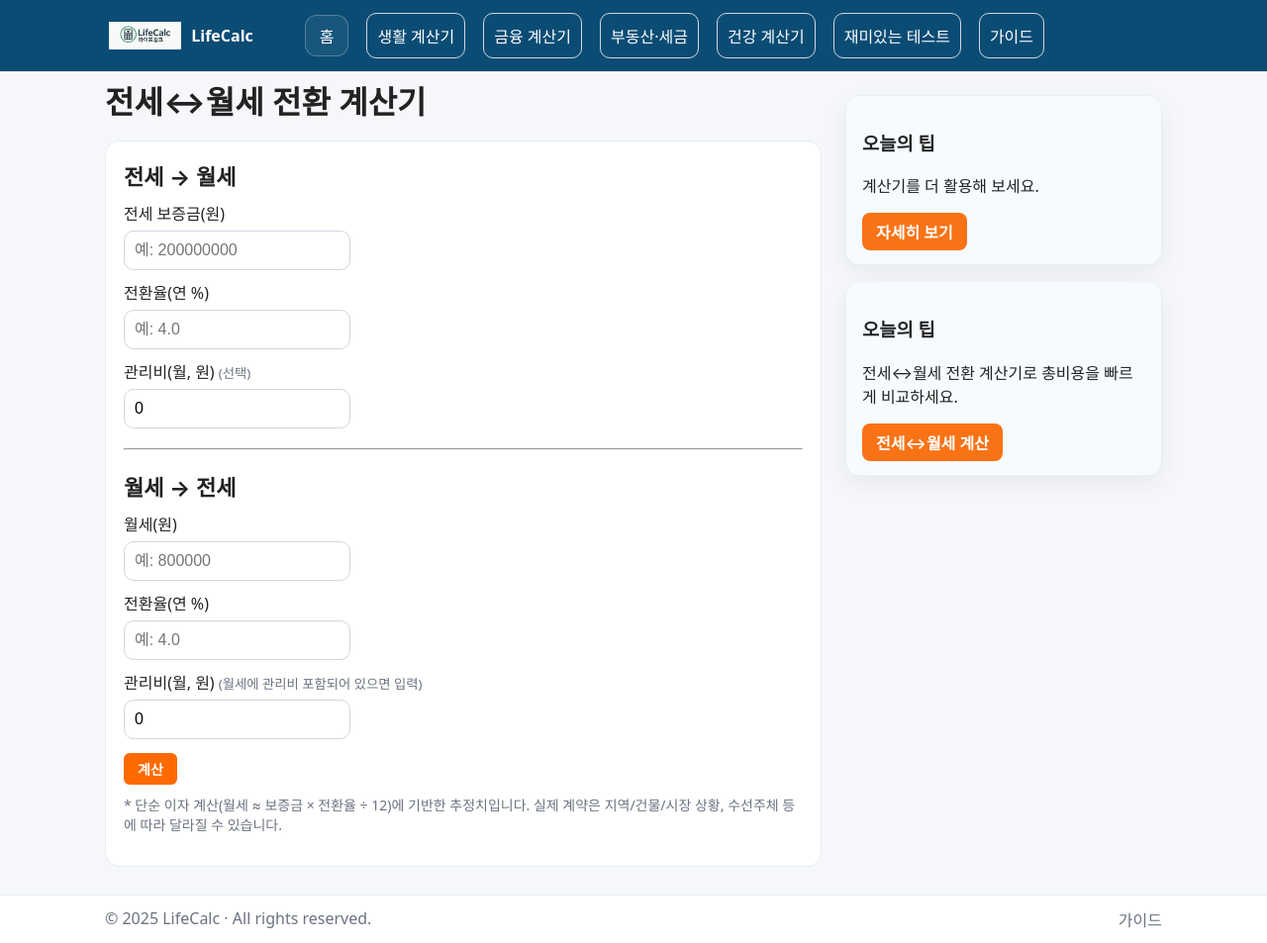
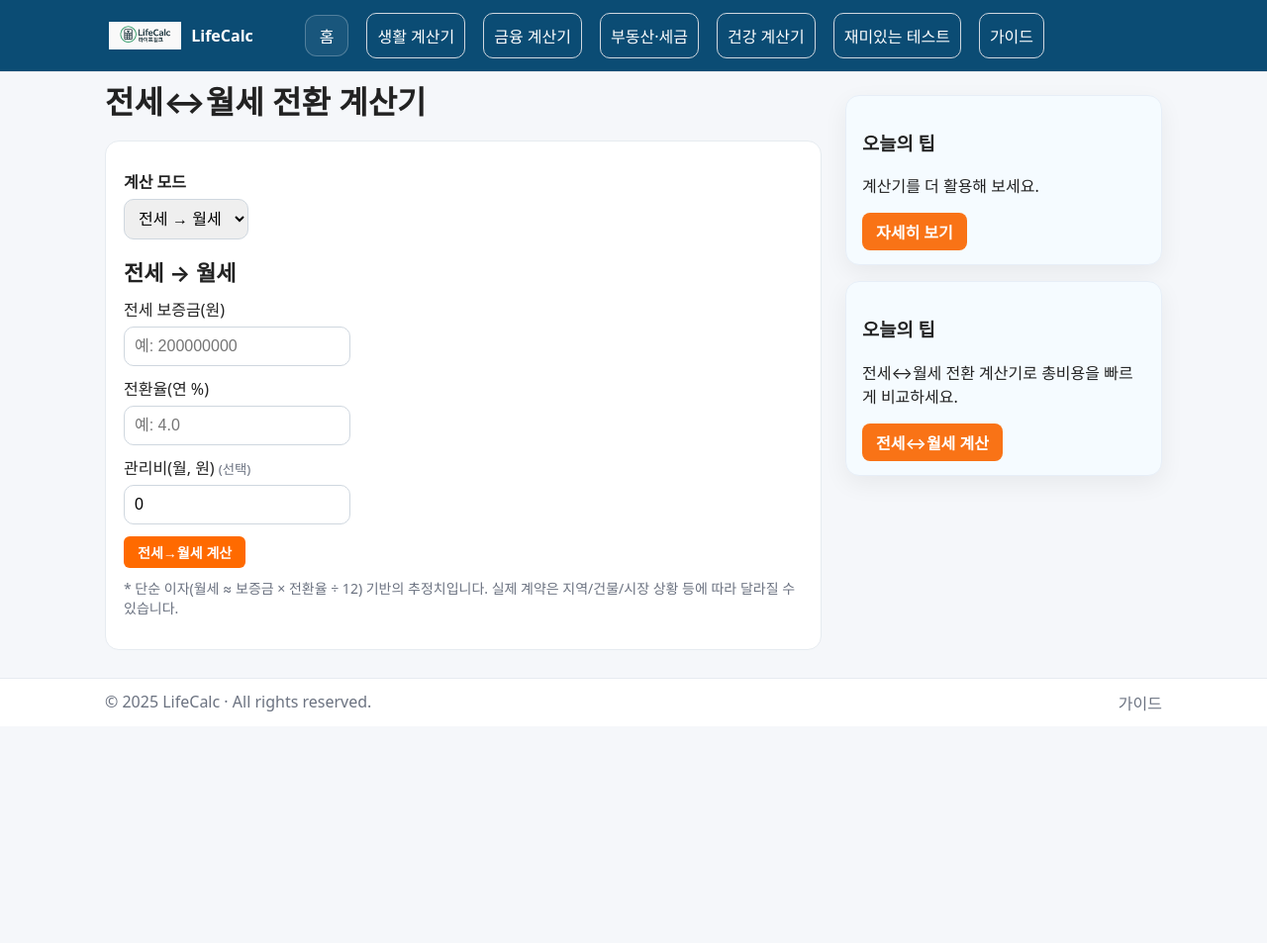
Before and after one commit to khai-lang/LifeCalc, a Jekyll site: the page built from realestate/rent-to-jeonse/index.md, in a window 1280 px wide and 953 px high. Shown: the whole window at 99% size. Built offline with Jekyll 4.4.1, drawn with Linux system fonts in a browser that asks for light colours; some of the changed lines change nothing that is shown.

Commit message:
Update index.md

```diff
--- a/realestate/rent-to-jeonse/index.md
+++ b/realestate/rent-to-jeonse/index.md
@@ -14,31 +14,41 @@ section: realestate
 <h1>전세↔월세 전환 계산기</h1>
 
 <div class="card" style="max-width:820px;margin:0 auto;">
-  <form onsubmit="event.preventDefault(); rentConv();" aria-label="전세 월세 전환 계산">
-    <h2 style="margin-top:0">전세 → 월세</h2>
-    <label for="jeonse">전세 보증금(원)</label>
-    <input type="number" id="jeonse" inputmode="numeric" placeholder="예: 200000000">
+  <form onsubmit="event.preventDefault(); calcRentConv();" aria-label="전세·월세 전환 계산">
+    <label for="mode"><strong>계산 모드</strong></label>
+    <select id="mode" onchange="syncMode()" style="margin-bottom:10px">
+      <option value="J2R">전세 → 월세</option>
+      <option value="R2J">월세 → 전세</option>
+    </select>
 
-    <label for="rate">전환율(연 %)</label>
-    <input type="number" id="rate" step="0.01" inputmode="decimal" placeholder="예: 4.0">
+    <!-- 전세 → 월세 -->
+    <fieldset id="boxJ2R" style="border:0;padding:0;margin:0">
+      <h2 style="margin:6px 0 8px">전세 → 월세</h2>
+      <label for="jeonse">전세 보증금(원)</label>
+      <input type="number" id="jeonse" inputmode="numeric" placeholder="예: 200000000">
 
-    <label for="mfee">관리비(월, 원) <small style="color:#6b7280">(선택)</small></label>
-    <input type="number" id="mfee" inputmode="numeric" value="0">
+      <label for="rate">전환율(연 %)</label>
+      <input type="number" id="rate" step="0.01" inputmode="decimal" placeholder="예: 4.0">
 
-    <hr style="margin:20px 0">
+      <label for="mfee">관리비(월, 원) <small style="color:#6b7280">(선택)</small></label>
+      <input type="number" id="mfee" inputmode="numeric" value="0">
+    </fieldset>
 
-    <h2>월세 → 전세</h2>
-    <label for="rent">월세(원)</label>
-    <input type="number" id="rent" inputmode="numeric" placeholder="예: 800000">
+    <!-- 월세 → 전세 -->
+    <fieldset id="boxR2J" style="border:0;padding:0;margin:0;display:none">
+      <h2 style="margin:6px 0 8px">월세 → 전세</h2>
+      <label for="rent">월세(원)</label>
+      <input type="number" id="rent" inputmode="numeric" placeholder="예: 800000">
 
-    <label for="rate2">전환율(연 %)</label>
-    <input type="number" id="rate2" step="0.01" inputmode="decimal" placeholder="예: 4.0">
+      <label for="rate2">전환율(연 %)</label>
+      <input type="number" id="rate2" step="0.01" inputmode="decimal" placeholder="예: 4.0">
 
-    <label for="mfee2">관리비(월, 원) <small style="color:#6b7280">(월세에 관리비 포함되어 있으면 입력)</small></label>
-    <input type="number" id="mfee2" inputmode="numeric" value="0">
+      <label for="mfee2">관리비(월, 원) <small style="color:#6b7280">(월세에 관리비 포함 시 입력)</small></label>
+      <input type="number" id="mfee2" inputmode="numeric" value="0">
+    </fieldset>
 
-    <div style="margin-top:14px">
-      <button class="btn" type="submit" style="background:#ff6a00;color:#fff;border:0">계산</button>
+    <div style="margin-top:12px">
+      <button id="calcBtn" class="btn" type="submit">전세→월세 계산</button>
     </div>
   </form>
 
@@ -61,69 +71,62 @@ section: realestate
   </div>
 
   <p style="font-size:14px;color:#6b7280;margin-top:10px">
-    * 단순 이자 계산(월세 ≈ 보증금 × 전환율 ÷ 12)에 기반한 추정치입니다. 실제 계약은 지역/건물/시장 상황, 수선주체 등에 따라 달라질 수 있습니다.
+    * 단순 이자(월세 ≈ 보증금 × 전환율 ÷ 12) 기반의 추정치입니다. 실제 계약은 지역/건물/시장 상황 등에 따라 달라질 수 있습니다.
   </p>
 </div>
 
-<!-- (선택) 오른쪽 레일/모바일 하단에 순환형 팁 노출 -->
 {% include promo-tip-rotate.html %}
 
 <script>
-// 통화 포맷
-function formatKRW(n){
-  return (isFinite(n) ? Math.round(n) : 0).toLocaleString('ko-KR');
+function formatKRW(n){ return (isFinite(n)?Math.round(n):0).toLocaleString('ko-KR'); }
+function nv(id){ const el=document.getElementById(id); return el ? (+el.value||0) : 0; }
+function showAd(){ const ad=document.getElementById('result-ad'); if(ad) ad.style.display='block'; }
+
+function syncMode(){
+  const mode = document.getElementById('mode').value;
+  const j2r  = document.getElementById('boxJ2R');
+  const r2j  = document.getElementById('boxR2J');
+  const btn  = document.getElementById('calcBtn');
+
+  if(mode === 'J2R'){
+    j2r.style.display = '';   r2j.style.display = 'none';
+    btn.textContent   = '전세→월세 계산';
+  }else{
+    j2r.style.display = 'none'; r2j.style.display = '';
+    btn.textContent   = '월세→전세 계산';
+  }
+  // 이전 결과는 유지(사용자 비교를 위해)
 }
 
-function valNum(id){
-  const el = document.getElementById(id);
-  return el ? (+el.value || 0) : 0;
+function calcRentConv(){
+  const mode = document.getElementById('mode').value;
+  const res  = document.getElementById('result');
+
+  if(mode === 'J2R'){
+    const J=nv('jeonse'), r=nv('rate')/100, fee=Math.max(0,nv('mfee'));
+    const core = (J>0 && r>0) ? (J*r/12) : 0;
+    const monthly = core + fee;
+
+    res.innerHTML = `
+      <div><strong>전세 → 월세</strong> : <b>${formatKRW(monthly)}</b> 원/월
+        ${fee>0?` <span style="color:#6b7280">(관리비 포함)</span>`:''}
+        <span style="color:#6b7280">· 순수 전환액 ${formatKRW(core)}원/월</span>
+      </div>`;
+  }else{
+    const R=nv('rent'), r2=nv('rate2')/100, fee2=Math.max(0,nv('mfee2'));
+    const net = Math.max(0, R - fee2);
+    const deposit = (r2>0) ? (net / r2 * 12) : 0;
+
+    res.innerHTML = `
+      <div><strong>월세 → 전세</strong> : 등가 보증금 <b>${formatKRW(deposit)}</b> 원
+        ${fee2>0?` <span style="color:#6b7280">(월세에서 관리비 ${formatKRW(fee2)}원 제외)</span>`:''}
+      </div>`;
+  }
+
+  res.classList.add('show');
+  showAd();
 }
 
-function rentConv(){
-  const J   = valNum('jeonse');         // 보증금
-  const r   = valNum('rate')/100;       // 전환율(연)
-  const fee = valNum('mfee');           // 관리비(월)
-
-  const R   = valNum('rent');           // 월세(총액)
-  const r2  = valNum('rate2')/100;      // 전환율(연)
-  const fee2= valNum('mfee2');          // 월세 내 관리비
-
-  // 전세 -> 월세 (관리비 포함 월 납부 예상)
-  const monthlyCore = (J>0 && r>0) ? (J * r / 12) : 0;  // 순수 전환액
-  const monthly = monthlyCore + Math.max(0, fee);
-
-  // 월세 -> 전세 (월세에서 관리비를 제외하고 역산)
-  const rentNet = Math.max(0, R - Math.max(0, fee2));
-  const depositEq = (r2>0) ? (rentNet / r2 * 12) : 0;
-
-  const res = document.getElementById('result');
-  const ad  = document.getElementById('result-ad');
-
-  let html = '';
-  html += `<div><strong>전세 → 월세</strong> : <b>${formatKRW(monthly)}</b> 원/월`;
-  if (fee>0) html += ` <span style="color:#6b7280">(관리비 포함)</span>`;
-  html += ` <span style="color:#6b7280">· 순수 전환액 ${formatKRW(monthlyCore)}원/월</span></div>`;
-
-  html += `<div style="margin-top:6px"><strong>월세 → 전세</strong> : 등가 보증금 <b>${formatKRW(depositEq)}</b> 원`;
-  if (fee2>0) html += ` <span style="color:#6b7280">(월세에서 관리비 ${formatKRW(fee2)}원 제외)</span>`;
-  html += `</div>`;
-
-  res.innerHTML = html;
-  res.classList.add('show');
-  if (ad) ad.style.display = 'block';
-}
+// 초기 세팅
+syncMode();
 </script>
-
-<!-- 구조화 데이터 (SEO) -->
-<script type="application/ld+json">
-{
-  "@context":"https://schema.org",
-  "@type":"SoftwareApplication",
-  "name":"전세↔월세 전환 계산기",
-  "applicationCategory":"FinanceApplication",
-  "operatingSystem":"Web",
-  "description":"전세 보증금과 전환율로 예상 월세를 계산하거나, 월세를 전세 보증금으로 환산합니다. 관리비 포함/제외 옵션 제공.",
-  "url":"{{ page.url | absolute_url }}",
-  "publisher":{"@type":"Organization","name":"LifeCalc"}
-}
-</script>
```
